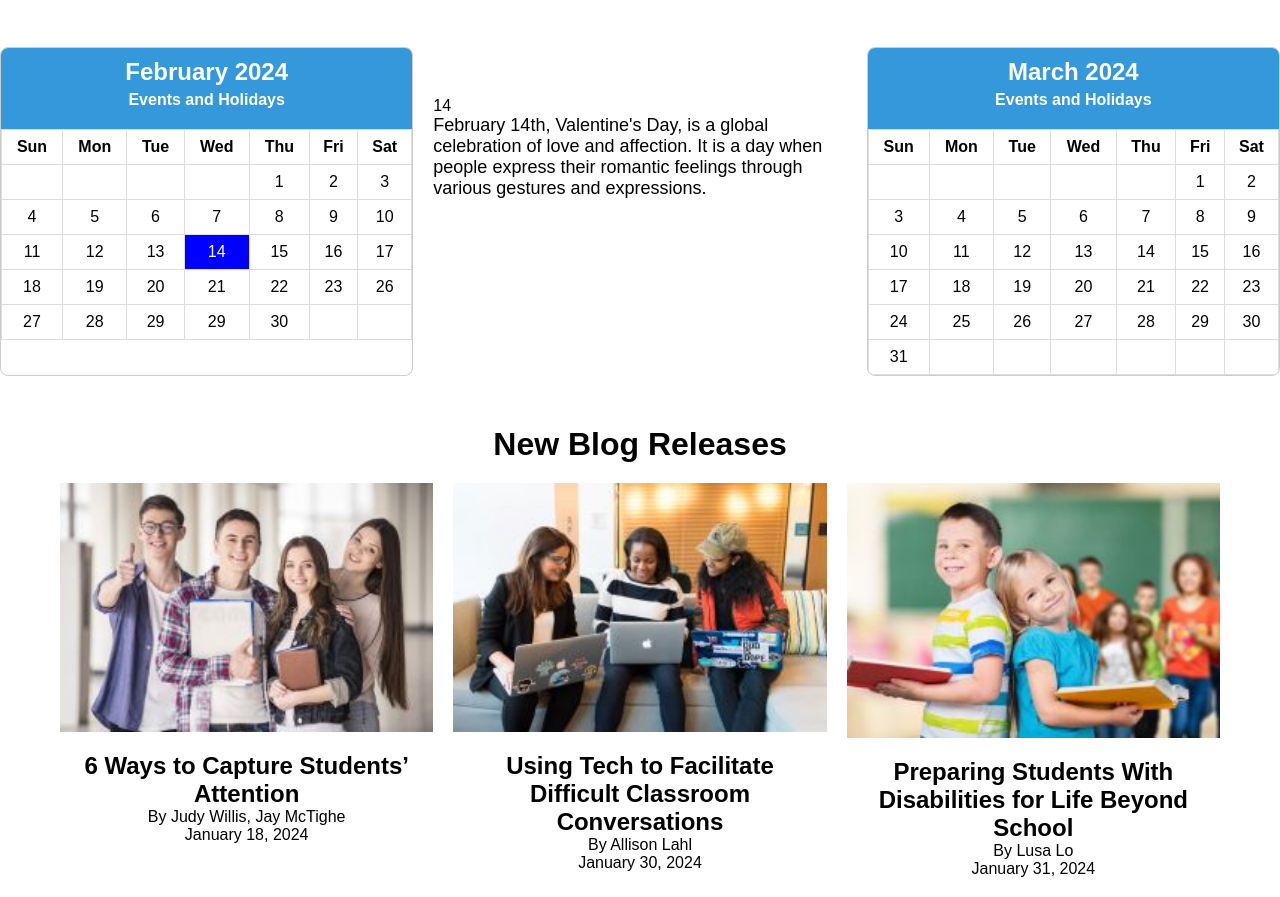
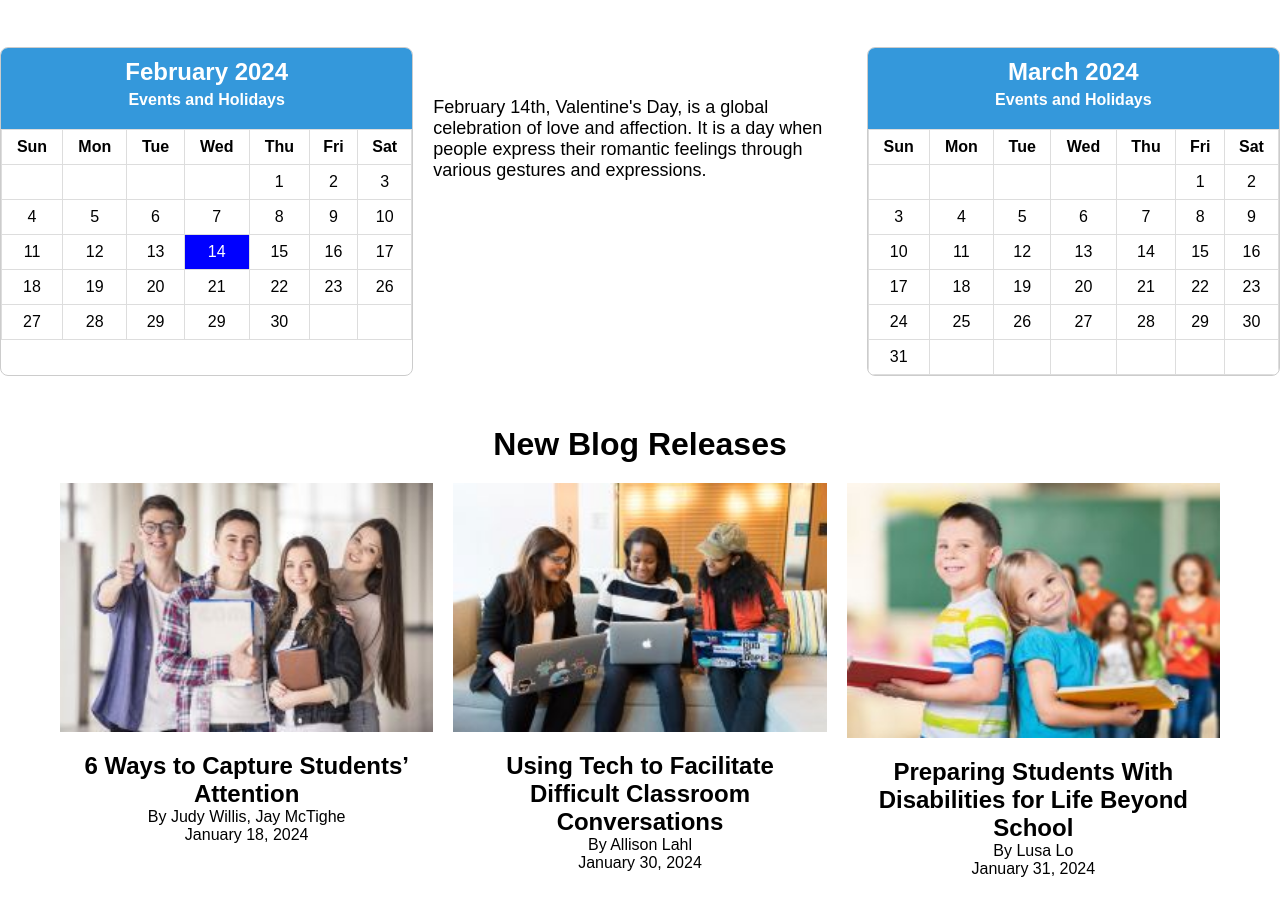
Before and after one commit to Adewunmi-Ademola/Sch-website, a plain HTML site: page index.html in a window 1280 px wide. Shown: the part 3403-4300 px from the top of the page. Drawn offline with Linux system fonts and the light colour scheme.

Commit message:
Update index.html
exist

```diff
--- a/index.html
+++ b/index.html
@@ -306,7 +306,7 @@
             </table>
         </div>
         <div class="word">
-            <div class="date-number">14</div>
+            <!--<div class="date-number">14</div>-->
             <div class="text-under">February 14th, Valentine's Day, is a global celebration of love and affection. It is a day when people express their romantic feelings through various gestures and expressions.</div>
           </div>
 
```
